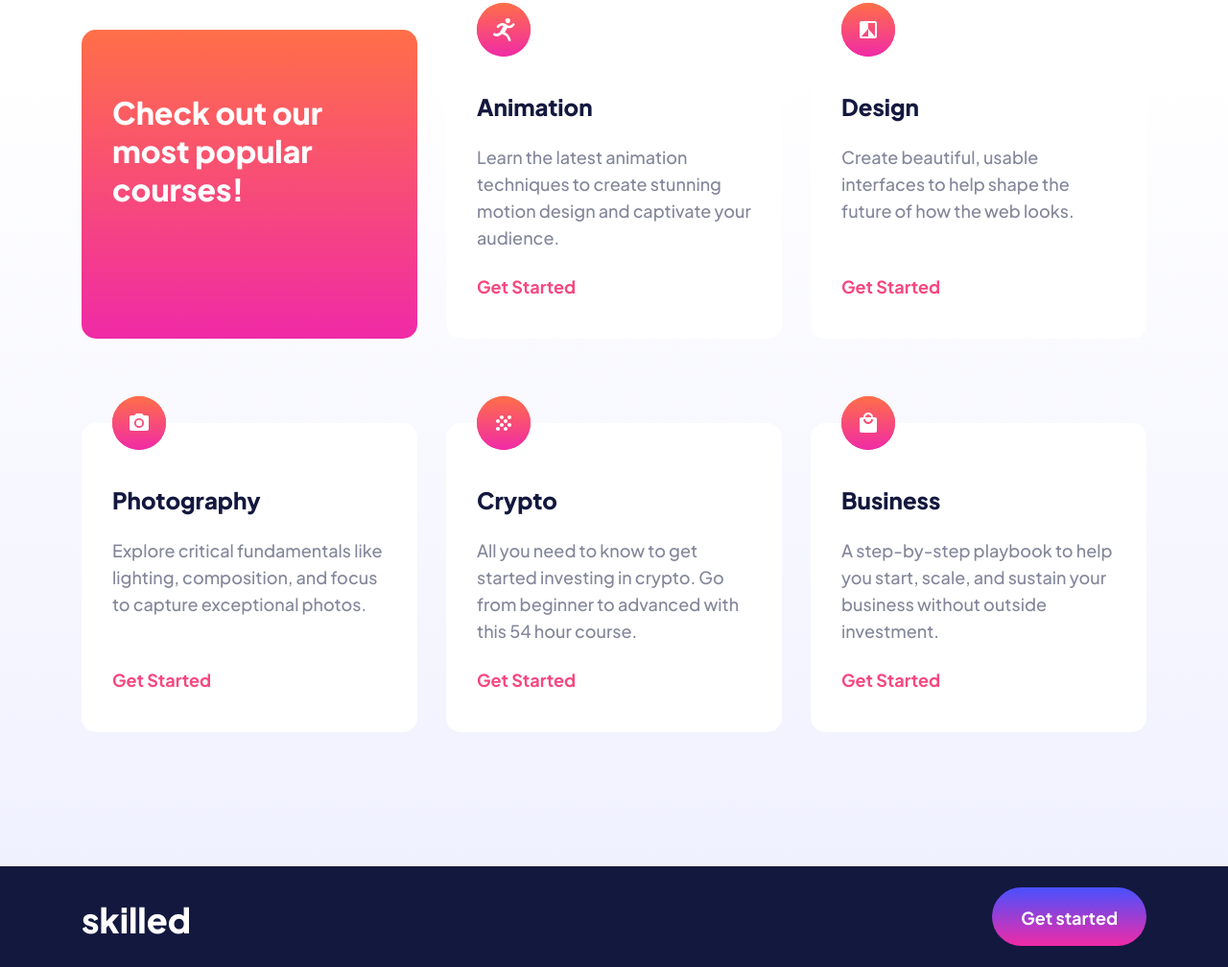
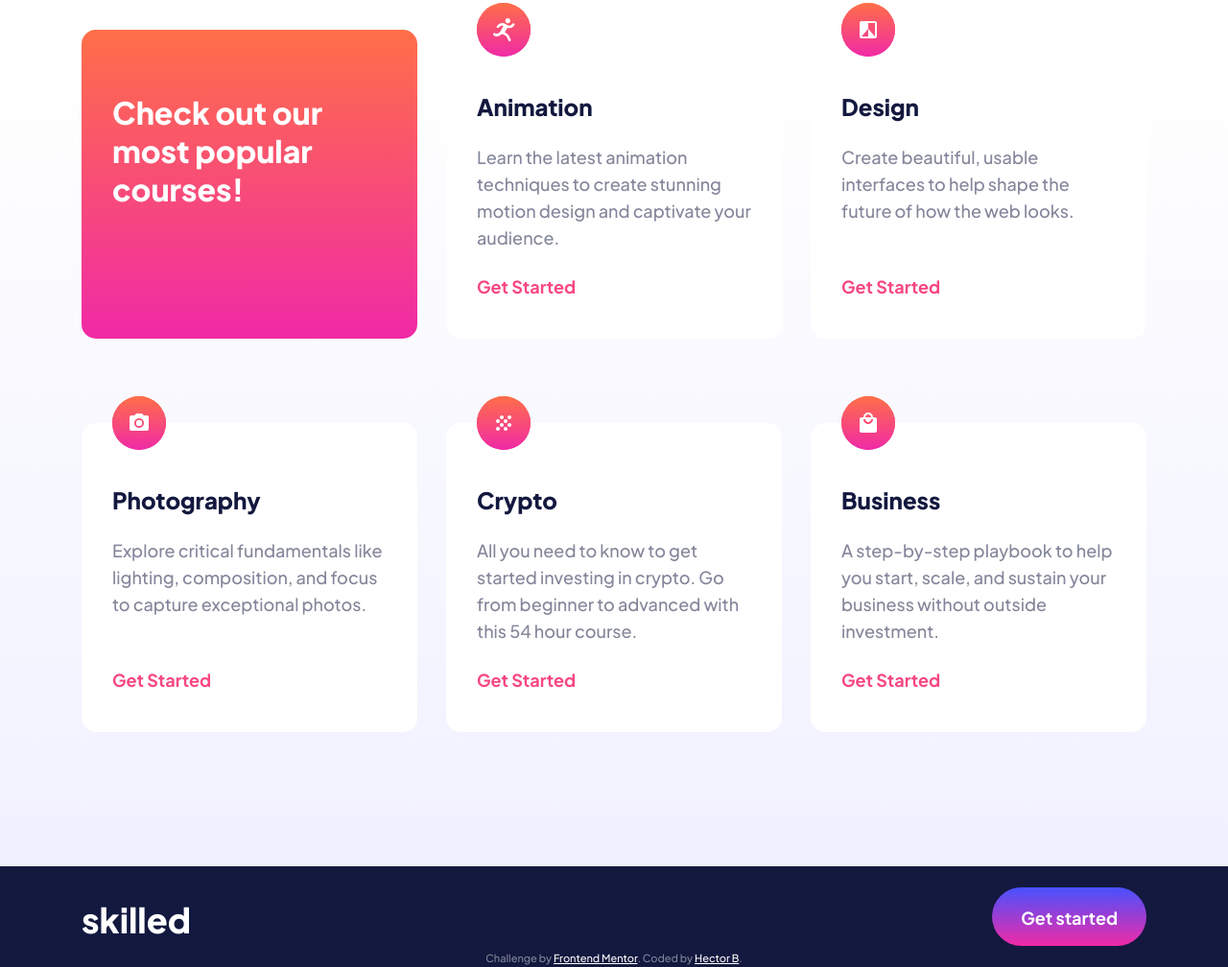
Before and after one commit to hector1234567/skilled-elearning-landing-page, a website: page index.html in a window 1280 px wide. Shown: the part 884-1892 px from the top of the page at 96% size. Drawn offline with Linux system fonts and the light colour scheme.

Commit message:
Attribution

```diff
--- a/index.html
+++ b/index.html
@@ -91,44 +91,9 @@
       <a href="#" class="btn btn--footer">Get started</a>
     </div>
   </footer>
-
-  <!-- Get Started
-
-  Maximize skill, minimize budget
-
-  Our modern courses across a range of in-demand skills will give you the
-  knowledge you need to live the life you want.
-
-  Get Started
-
-  Check out our most popular courses!
-
-  Animation
-  Learn the latest animation techniques to create stunning motion
-  design and captivate your audience.
-  Get Started
-
-  Design
-  Create beautiful, usable interfaces to help shape the future of
-  how the web looks.
-  Get Started
-
-  Photography
-  Explore critical fundamentals like lighting, composition, and focus
-  to capture exceptional photos.
-  Get Started
-
-  Crypto
-  All you need to know to get started investing in crypto. Go from beginner
-  to advanced with this 54 hour course.
-  Get Started
-
-  Business
-  A step-by-step playbook to help you start, scale, and sustain your business
-  without outside investment.
-  Get Started
-
-  Get Started -->
-
+  <section class="attribution">
+    Challenge by <a href="https://www.frontendmentor.io?ref=challenge" target="_blank">Frontend Mentor</a>.
+    Coded by <a href="https://github.com/hector1234567/skilled-elearning-landing-page">Hector B</a>.
+  </section>
 </body>
 </html>
--- a/sass/main.scss
+++ b/sass/main.scss
@@ -27,6 +27,8 @@ body {
     background-color: var(--color-white);
     color: var(--color-grey);
     font-size: 1.5rem;
+
+    position: relative;
 }
 
 // Typhography
@@ -261,6 +263,21 @@ main {
     }
 }
 
+.attribution {
+    font-size: 11px;
+    text-align: center;
+    z-index: 9999999;
+
+    position: absolute;
+    left: 50%;
+    bottom: 0;
+    transform: translateX(-50%);
+}
+
+.attribution a {
+    color: var(--color-white);
+}
+
 @media (max-width: 1190px) {
     html {
         font-size: 55.5555555555%;
```
Also changed, not shown: css/style.css.
